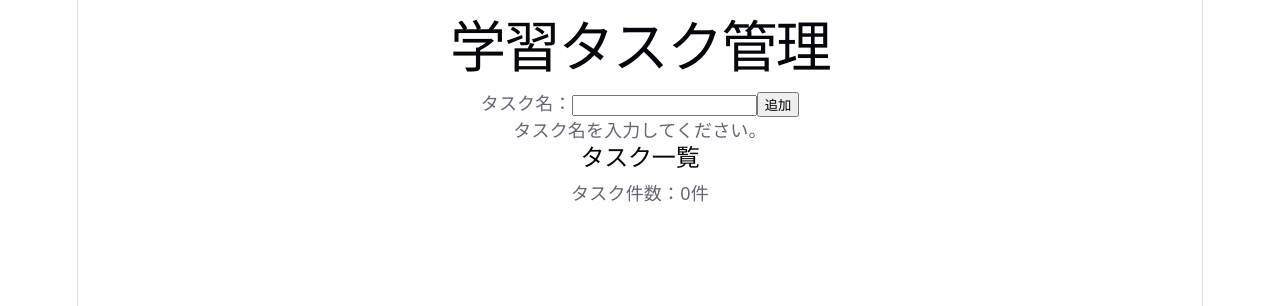
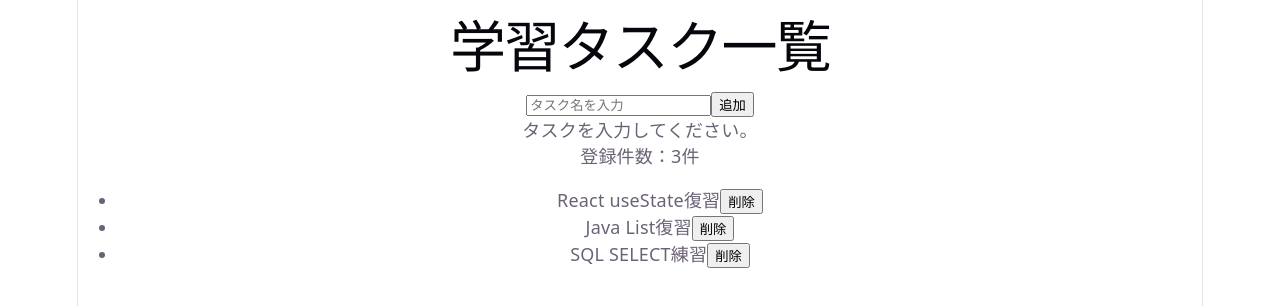
Before and after one commit to Rina-trabajo99/react-practice, a React (Vite) app in the folder react-basic-practice/: page / in a window 1280 px wide. Both pictures are taken after a click on the button "追加". Shown: the top 306 px of the page. Built offline with nearby package versions, Linux system fonts and the light colour scheme.

Commit message:
upd: 配列の追加・削除の処理の実装

```diff
--- a/react-basic-practice/src/App.tsx
+++ b/react-basic-practice/src/App.tsx
@@ -7,67 +7,78 @@ type Task = {
 
 function App() {
   const [taskName, setTaskName] = useState("");
-  const [tasks, setTasks] = useState<Task[]>([]);
-
-  const [taskNameError, setTaskNameError] = useState("");
-  const [successMessage, setSuccessMessage] = useState("");
+  const [tasks, setTasks] = useState<Task[]>([
+    { id: 1, name: "React useState復習" },
+    { id: 2, name: "Java List復習" },
+    { id: 3, name: "SQL SELECT練習" },
+  ]);
+  const [errorMsg, setErrorMsg] = useState("");
+  const [successMsg, setSuccessMsg] = useState("");
 
   const handleChangeTaskName = (e: React.ChangeEvent<HTMLInputElement>) => {
-    setTaskName(e.target.value);
-    setTaskNameError("");
-    setSuccessMessage("");
+    const inputValue = e.target.value;
+
+    setTaskName(inputValue);
+
+    //テキストが入力された際にメッセージを空にする
+    if (inputValue.trim() !== "") {
+      setErrorMsg("");
+      setSuccessMsg("");
+    }
   };
 
   const handleAddTask = () => {
+    //削除メッセージは何かしらのアクションがあった際は常に空にする
+    setSuccessMsg("");
+
     if (taskName.trim() === "") {
-      setTaskNameError("タスク名を入力してください。");
-      setSuccessMessage("");
+      setErrorMsg("タスクを入力してください。");
       return;
     }
 
     const newTask: Task = {
       id: Date.now(),
-      name: taskName.trim(),
+      name: taskName,
     };
 
     setTasks([...tasks, newTask]);
+    setSuccessMsg("タスクを追加しました。");
     setTaskName("");
-    setTaskNameError("");
-    setSuccessMessage("タスクを追加しました。");
+    setErrorMsg("");
+  };
+
+  const handleDeleteTask = (deleteId: number) => {
+    const newTasks = tasks.filter((task) => task.id !== deleteId);
+    setTasks(newTasks);
+    setSuccessMsg("タスクを削除しました。");
   };
 
   return (
     <div>
-      <h1>学習タスク管理</h1>
+      <h1>学習タスク一覧</h1>
 
-      <div>
-        <div>
-          <label>
-            タスク名：
-            <input value={taskName} onChange={handleChangeTaskName} />
-          </label>
+      <input
+        value={taskName}
+        onChange={handleChangeTaskName}
+        placeholder="タスク名を入力"
+      />
+      <button onClick={handleAddTask}>追加</button>
+      {errorMsg !== "" && <p>{errorMsg}</p>}
 
-          <button onClick={handleAddTask}>追加</button>
-        </div>
-        {taskNameError !== "" && <p>{taskNameError}</p>}
-      </div>
+      {tasks.length === 0 && <p>タスクはまだ登録されていません。</p>}
+      {tasks.length !== 0 && <p>登録件数：{tasks.length}件</p>}
 
-      <section>
-        <h2>タスク一覧</h2>
-
-        <p>
-          タスク件数：
-          {tasks.length}件
-        </p>
-
+      {tasks.length > 0 && (
         <ul>
           {tasks.map((task) => (
-            <li key={task.id}>{task.name}</li>
+            <li key={task.id}>
+              {task.name}
+              <button onClick={() => handleDeleteTask(task.id)}>削除</button>
+            </li>
           ))}
         </ul>
-      </section>
-
-      {successMessage !== "" && <p>{successMessage}</p>}
+      )}
+      {successMsg !== "" && <p>{successMsg}</p>}
     </div>
   );
 }
```
